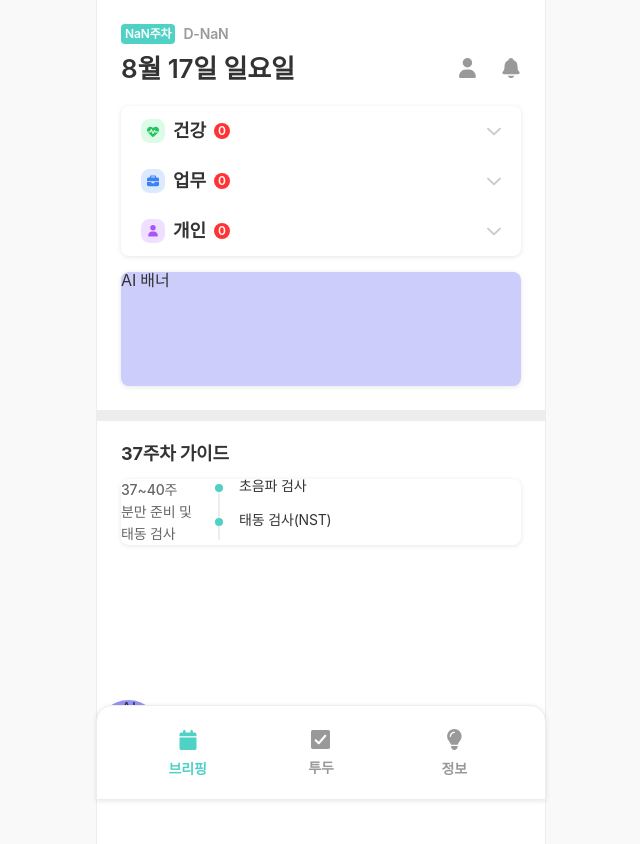
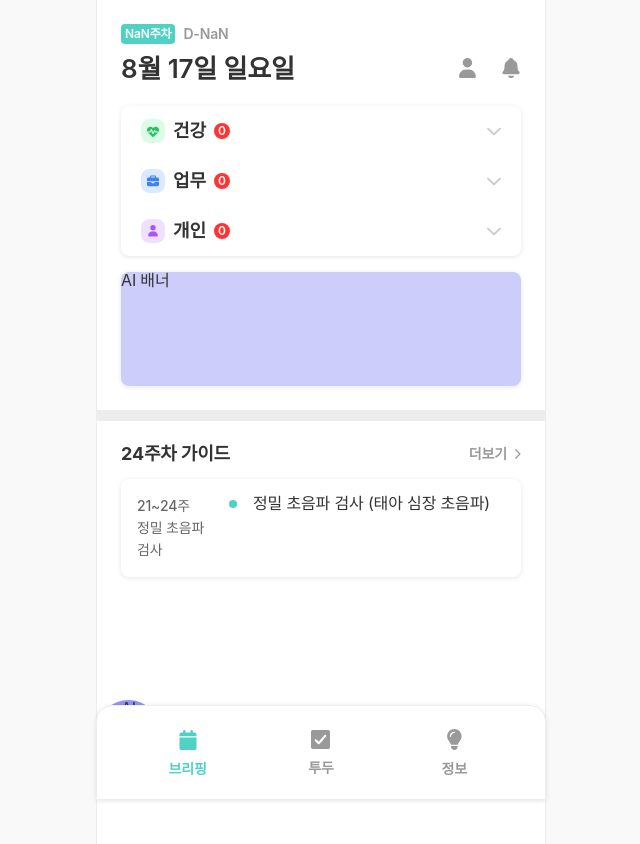
Before and after one commit to WomanTech2025-MoWo/MoWo_FE, a React (Create React App) app: page / in a window 1280 px wide. Shown: the top 844 px of the page, without its empty margins (319-959 px from the left). Built offline with nearby package versions, Linux system fonts and the light colour scheme; a web font is replaced by a local one.

Commit message:
♻️[Refactor] ShadowBox 컴포넌트 적용 및 스타일 정리

```diff
--- a/src/pages/briefing/components/BriefingWeekGuide.tsx
+++ b/src/pages/briefing/components/BriefingWeekGuide.tsx
@@ -3,42 +3,38 @@ import styled from 'styled-components';
 import { TitleWrapper, TestList, TestItem } from '../../guides/GuidesPage';
 import { weekGuideData } from '../../../data/weekGuideData';
 import SectionHeader from '../../../components/common/SectionHeader';
+import ShadowBox from '../../../components/common/ShadowBox';
 
 const WeekGuideWrap = styled.div``;
 
-const WeekGuideItem = styled.div`
+const WeekGuideItem = styled(ShadowBox)`
   display: flex;
-  gap: 0 14px;
-  margin-top: 8px;
-  padding: var(--size-layout-padding);
-  background-color: var(--color-basic-white);
-  border-radius: var(--size-border-radius-md);
-  box-shadow: var(--box-shadow-default);
+  gap: 0 var(--size-gap-sm);
   word-break: keep-all;
   overflow-wrap: break-word;
   white-space: normal;
 `;
 
-const WeekGuideTestList = styled(TestList)`
+const WeekGuideTestList = styled(TestList)<{ single?: boolean }>`
   gap: 20px;
+  flex-direction: column;
+  justify-content: space-between;
 
   &::before {
     top: 5px;
-    background-color: var(--color-gray-200);
+    background-color: ${({ single }) => (single ? 'transparent' : 'var(--color-gray-200)')};
     height: calc(100% - 10px);
   }
 `;
 
 const WeekGuideTestItem = styled(TestItem)`
-  font-size: var(--font-size-sm);
-
   &::before {
     background-color: var(--color-main-primary);
   }
 `;
 
 const BriefingWeekGuide = () => {
-  const currentWeek = 37; // 현재 주차
+  const currentWeek = 24; // 현재 주차
 
   // 현재 주차에 맞는 주차별 가이드 정보 가져오기
   const currentWeekGuide = weekGuideData.find((item) => {
@@ -51,7 +47,7 @@ const BriefingWeekGuide = () => {
 
   return (
     <WeekGuideWrap>
-      <SectionHeader morebutton={true} path="/guides">
+      <SectionHeader moreButton={true} path="/guides">
         {currentWeek}주차 가이드
       </SectionHeader>
       <WeekGuideItem>
@@ -62,7 +58,7 @@ const BriefingWeekGuide = () => {
               <h3>{currentWeekGuide.period}</h3>
               <p>{currentWeekGuide.category}</p>
             </TitleWrapper>
-            <WeekGuideTestList>
+            <WeekGuideTestList single={currentWeekGuide.tests.length === 1}>
               {currentWeekGuide.tests.map((test, i) => (
                 <WeekGuideTestItem key={i}>{test.testName}</WeekGuideTestItem>
               ))}
```
